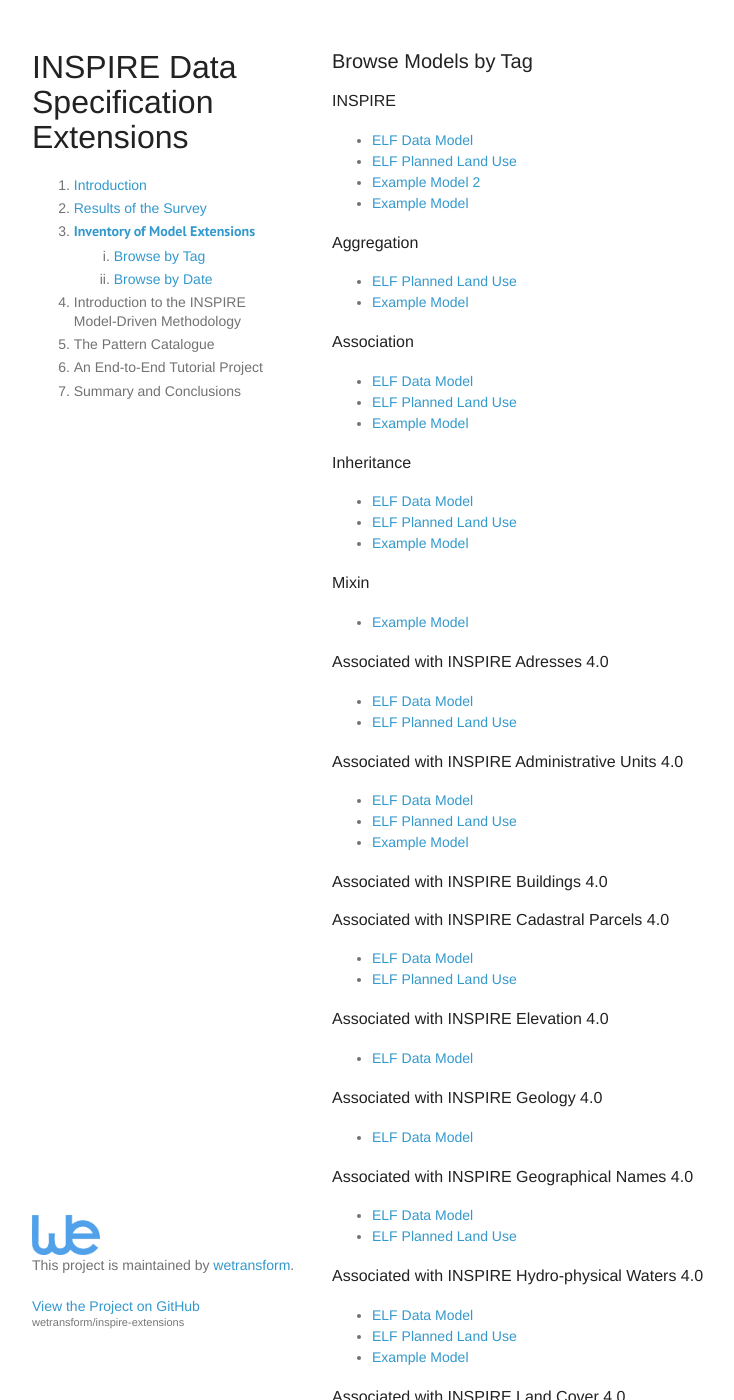
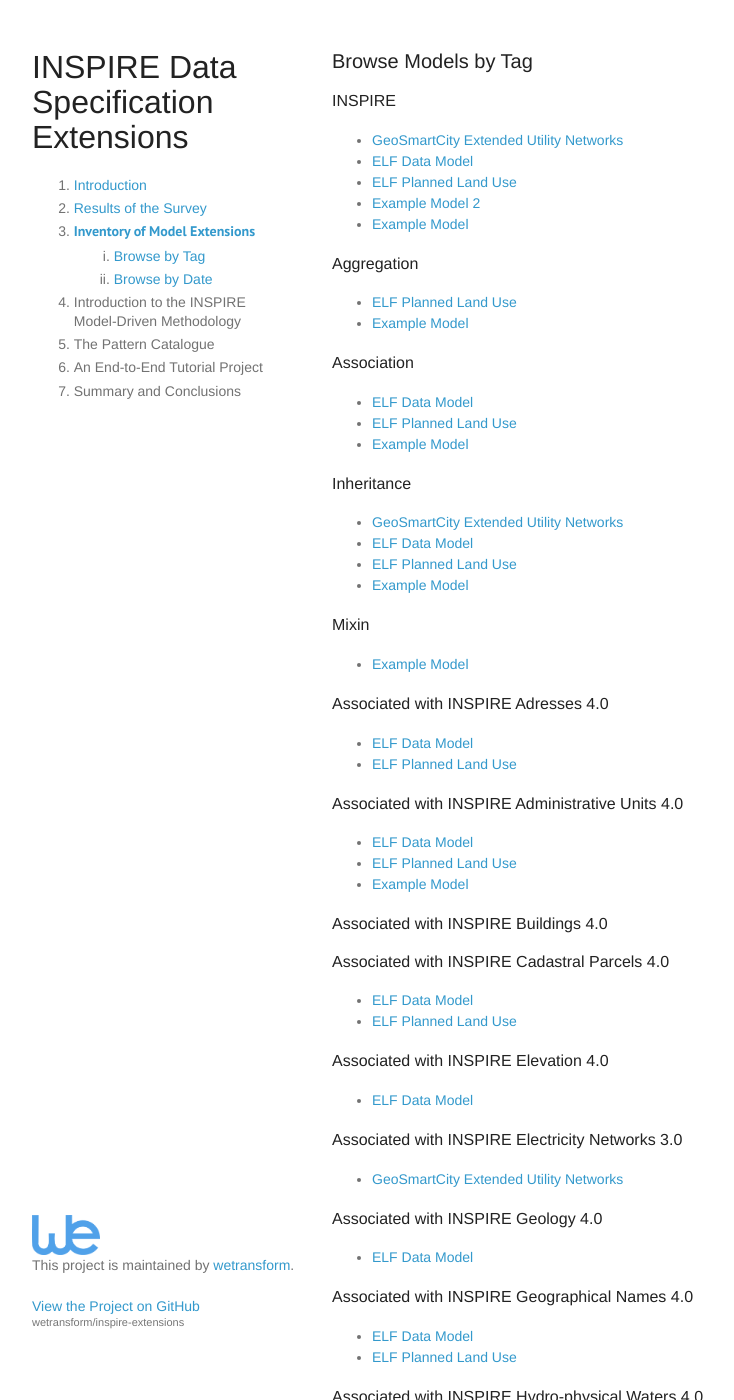
Before and after one commit to wetransform/inspire-extensions, a Jekyll site: the page built from models/index.html, in a window 1280 px wide and 1400 px high. Shown: the whole window, without its empty margins (18-752 px from the left). Built offline with Jekyll 4.4.1, drawn with Linux system fonts in a browser that asks for light colours; some web fonts are replaced; some of the changed lines change nothing that is shown; some of the changed text lies outside the part shown.

Commit message:
added GSC underground model

```diff
--- a/_data/tags.yml
+++ b/_data/tags.yml
@@ -18,6 +18,8 @@
   name: "Associated with INSPIRE Cadastral Parcels 4.0"
 - slug: inspireEL40
   name: "Associated with INSPIRE Elevation 4.0"
+- slug: inspireEN30
+  name: "Associated with INSPIRE Electricity Networks 3.0"
 - slug: inspireGE40
   name: "Associated with INSPIRE Geology 4.0"
 - slug: inspireGN40
--- /dev/null
+++ b/models/_posts/2016-04-20-gsc-underground-sewer-network.markdown
@@ -0,0 +1,33 @@
+---
+layout:                 model
+title:                  "Inspire Extensions: GeoSmartCity Extended Utility Networks"
+date:                   2016-04-20 10:40:00 +0200
+category:               models
+tags:                   [inspire, inspireEN30, inherit]
+modelIdentifier:        gscUS
+modelName:              "GeoSmartCity Extended Utility Networks"
+author:                 "Stefania Morrone"
+modelOrganisation:      "EPSILON Italia srl"
+modelSummary:           "This model extends the INSPIRE core Utility Networks schemas to fulfill requirements of the Italian and the Flanders Region National Specifications"
+modelsReferenced:       [inspireEN30]
+modelReferenceTypes:    [inherit]
+modelSchemaLanguage:    XSD
+modelSpokenLanguage:    English
+modelSchemaTool:        ""
+modelMaturity:          "Used in pilots or testbeds"
+modelLatestVersion:     "2.2"
+modelPreviousVersions:  "2-4"
+modelNextVersion:       "At least one more version planned"
+modelLicense:           "Open (Unrestricted or attribution-only licenses such as CC-BY, BSD or Apache)"
+modelLink:              https://themes.jrc.ec.europa.eu/discussion/view/61381/extended-us-data-model-to-manage-underground-networks
+modelStatsSizeTypes:    10
+modelStatsSizeProps:    63
+---
+
+An extended INSPIRE data model for Utility Networks has been created in the frame of the [GeoSmartCity](http://www.geosmartcity.eu/) EU funded project.
+
+It extends the INSPIRE core Utility Networks schemas, re-using some elements of the extended schemas present in the INSPIRE draft schema repository and adding new elements (FeatureTypes, DataTypes, Codelists, Associations) needed to match data modelling requirements collected in use cases related to the management of underground networks.
+
+We structured the data modelling requirements  on the base of the user requirements specified by the pilots involved in the project. We then asked the pilots to test the data model with their actual data and consider their feedback. Since the data model extends the INSPIRE Electricity Networks Schema and takes the requirements of both the Italian and the Flanders Region National Specifications on Utility networks into account, we will maintain the data model to take into account eventual new requirements in national legislation.
+
+Find out more about this model [in this video series](https://www.youtube.com/playlist?list=PLxd9iSIMqppFaZBzOuG-QyNVPzPC9bvhJ).
```
